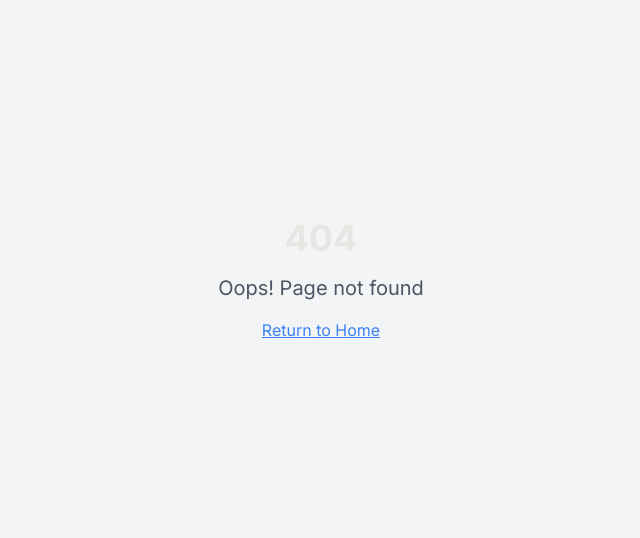
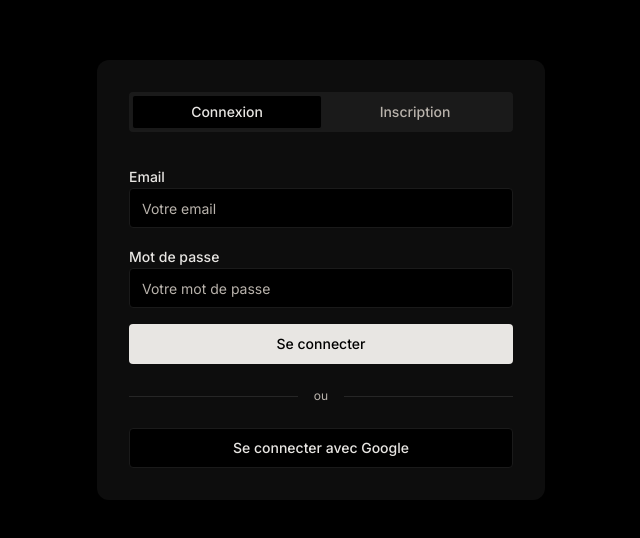
Before and after one commit to hugopuybareau/Agentic-PF-optimizer, a React (Vite) app in the folder frontend/: page /login in a window 1280 px wide. Before the commit this address had no page. Shown: the part 120-658 px from the top of the page, without its empty margins (319-959 px from the left). Built offline with nearby package versions, Linux system fonts and the light colour scheme.

Commit message:
feat(login): WIP add login page ui
feature-0000

```diff
--- a/frontend/src/App.tsx
+++ b/frontend/src/App.tsx
@@ -15,6 +15,7 @@ import Alerts from "./pages/Alerts";
 import Features from "./pages/Features";
 import Contact from "./pages/Contact";
 import NotFound from "./pages/NotFound";
+import Login from "@/pages/Login";
 
 const queryClient = new QueryClient();
 
@@ -32,6 +33,7 @@ const App = () => (
                         <Route path="/alerts" element={<Alerts />} />
                         <Route path="/features" element={<Features />} />
                         <Route path="/contact" element={<Contact />} />
+                        <Route path="/login" element={<Login />} />
                         {/* ADD ALL CUSTOM ROUTES ABOVE THE CATCH-ALL "*" ROUTE */}
                         <Route path="*" element={<NotFound />} />
                     </Routes>
--- a/frontend/src/components/Navigation.tsx
+++ b/frontend/src/components/Navigation.tsx
@@ -1,35 +1,35 @@
-import { useState, useEffect } from 'react'
-import { Link, useLocation } from 'react-router-dom'
-import { useTheme } from '@/hooks/use-theme'
+import { useState, useEffect } from "react";
+import { Link, useLocation } from "react-router-dom";
+import { useTheme } from "@/hooks/use-theme";
 
 export function Navigation() {
-  const [isScrolled, setIsScrolled] = useState(false)
-  const { theme, setTheme } = useTheme()
-  const location = useLocation()
+  const [isScrolled, setIsScrolled] = useState(false);
+  const { theme, setTheme } = useTheme();
+  const location = useLocation();
 
   useEffect(() => {
     const handleScroll = () => {
-      setIsScrolled(window.scrollY > 20)
-    }
-    window.addEventListener('scroll', handleScroll)
-    return () => window.removeEventListener('scroll', handleScroll)
-  }, [])
+      setIsScrolled(window.scrollY > 20);
+    };
+    window.addEventListener("scroll", handleScroll);
+    return () => window.removeEventListener("scroll", handleScroll);
+  }, []);
 
   const toggleTheme = () => {
-    setTheme(theme === 'dark' ? 'light' : 'dark')
-  }
+    setTheme(theme === "dark" ? "light" : "dark");
+  };
 
   const navLinks = [
-    { href: '/chat', label: 'Agent Chat' },
-    { href: '/portfolio', label: 'Portfolio' },
-    { href: '/alerts', label: 'Alerts' },
-    { href: '/contact', label: 'Contact' },
-  ]
+    { href: "/chat", label: "Agent Chat" },
+    { href: "/portfolio", label: "Portfolio" },
+    { href: "/alerts", label: "Alerts" },
+    { href: "/contact", label: "Contact" },
+  ];
 
   return (
     <nav
       className={`fixed top-0 left-0 right-0 z-50 transition-all duration-300 ${
-        isScrolled ? 'nav-floating py-2' : 'bg-transparent py-4'
+        isScrolled ? "nav-floating py-2" : "bg-transparent py-4"
       }`}
     >
       <div className="container mx-auto px-6">
@@ -47,8 +47,8 @@ export function Navigation() {
                 to={link.href}
                 className={`text-nav transition-colors hover:text-primary ${
                   location.pathname === link.href
-                    ? 'text-primary font-medium'
-                    : 'text-muted-foreground'
+                    ? "text-primary font-medium"
+                    : "text-muted-foreground"
                 }`}
               >
                 {link.label}
@@ -64,20 +64,40 @@ export function Navigation() {
               className="p-2 rounded-lg hover:bg-accent transition-colors"
               aria-label="Toggle theme"
             >
-              {theme === 'dark' ? (
-                <svg className="w-4 h-4" fill="none" stroke="currentColor" viewBox="0 0 24 24">
-                  <path strokeLinecap="round" strokeLinejoin="round" strokeWidth={2} d="M12 3v1m0 16v1m9-9h-1M4 12H3m15.364 6.364l-.707-.707M6.343 6.343l-.707-.707m12.728 0l-.707.707M6.343 17.657l-.707.707M16 12a4 4 0 11-8 0 4 4 0 018 0z" />
+              {theme === "dark" ? (
+                <svg
+                  className="w-4 h-4"
+                  fill="none"
+                  stroke="currentColor"
+                  viewBox="0 0 24 24"
+                >
+                  <path
+                    strokeLinecap="round"
+                    strokeLinejoin="round"
+                    strokeWidth={2}
+                    d="M12 3v1m0 16v1m9-9h-1M4 12H3m15.364 6.364l-.707-.707M6.343 6.343l-.707-.707m12.728 0l-.707.707M6.343 17.657l-.707.707M16 12a4 4 0 11-8 0 4 4 0 018 0z"
+                  />
                 </svg>
               ) : (
-                <svg className="w-4 h-4" fill="none" stroke="currentColor" viewBox="0 0 24 24">
-                  <path strokeLinecap="round" strokeLinejoin="round" strokeWidth={2} d="M20.354 15.354A9 9 0 018.646 3.646 9.003 9.003 0 0012 21a9.003 9.003 0 008.354-5.646z" />
+                <svg
+                  className="w-4 h-4"
+                  fill="none"
+                  stroke="currentColor"
+                  viewBox="0 0 24 24"
+                >
+                  <path
+                    strokeLinecap="round"
+                    strokeLinejoin="round"
+                    strokeWidth={2}
+                    d="M20.354 15.354A9 9 0 018.646 3.646 9.003 9.003 0 0012 21a9.003 9.003 0 008.354-5.646z"
+                  />
                 </svg>
               )}
             </button>
 
             {/* Log In */}
             <Link
-              to="/chat"
+              to="/login"
               className="btn-ghost px-4 py-2 rounded-lg text-nav"
             >
               Log in
@@ -86,5 +106,5 @@ export function Navigation() {
         </div>
       </div>
     </nav>
-  )
+  );
 }
--- a/frontend/src/pages/Login.tsx
+++ b/frontend/src/pages/Login.tsx
@@ -0,0 +1,83 @@
+import { Tabs, TabsList, TabsTrigger, TabsContent } from "@/components/ui/tabs";
+import { Input } from "@/components/ui/input";
+import { Label } from "@/components/ui/label";
+import { Button } from "@/components/ui/button";
+import { Separator } from "@/components/ui/separator";
+
+export default function Login() {
+  return (
+    <div className="min-h-screen flex items-center justify-center bg-background px-4">
+      <div className="w-full max-w-md bg-card shadow-lg rounded-xl p-8">
+        <Tabs defaultValue="login" className="w-full">
+          <TabsList className="w-full mb-6">
+            <TabsTrigger value="login" className="w-1/2">
+              Connexion
+            </TabsTrigger>
+            <TabsTrigger value="register" className="w-1/2">
+              Inscription
+            </TabsTrigger>
+          </TabsList>
+          <TabsContent value="login">
+            <form className="space-y-4">
+              <div>
+                <Label htmlFor="login-email">Email</Label>
+                <Input
+                  id="login-email"
+                  type="email"
+                  placeholder="Votre email"
+                  autoComplete="email"
+                />
+              </div>
+              <div>
+                <Label htmlFor="login-password">Mot de passe</Label>
+                <Input
+                  id="login-password"
+                  type="password"
+                  placeholder="Votre mot de passe"
+                  autoComplete="current-password"
+                />
+              </div>
+              <Button className="w-full mt-2" type="submit">
+                Se connecter
+              </Button>
+            </form>
+          </TabsContent>
+          <TabsContent value="register">
+            <form className="space-y-4">
+              <div>
+                <Label htmlFor="register-email">Email</Label>
+                <Input
+                  id="register-email"
+                  type="email"
+                  placeholder="Votre email"
+                  autoComplete="email"
+                />
+              </div>
+              <div>
+                <Label htmlFor="register-password">Mot de passe</Label>
+                <Input
+                  id="register-password"
+                  type="password"
+                  placeholder="Choisissez un mot de passe"
+                  autoComplete="new-password"
+                />
+              </div>
+              <Button className="w-full mt-2" type="submit">
+                Créer un compte
+              </Button>
+            </form>
+          </TabsContent>
+        </Tabs>
+        <div className="my-6 flex items-center gap-4">
+          <Separator className="flex-1" />
+          <span className="text-xs text-muted-foreground">ou</span>
+          <Separator className="flex-1" />
+        </div>
+        <Button className="w-full" variant="outline" type="button">
+          {/* Icône Google possible ici plus tard */}
+          Se connecter avec Google
+        </Button>
+      </div>
+    </div>
+  );
+}
```
